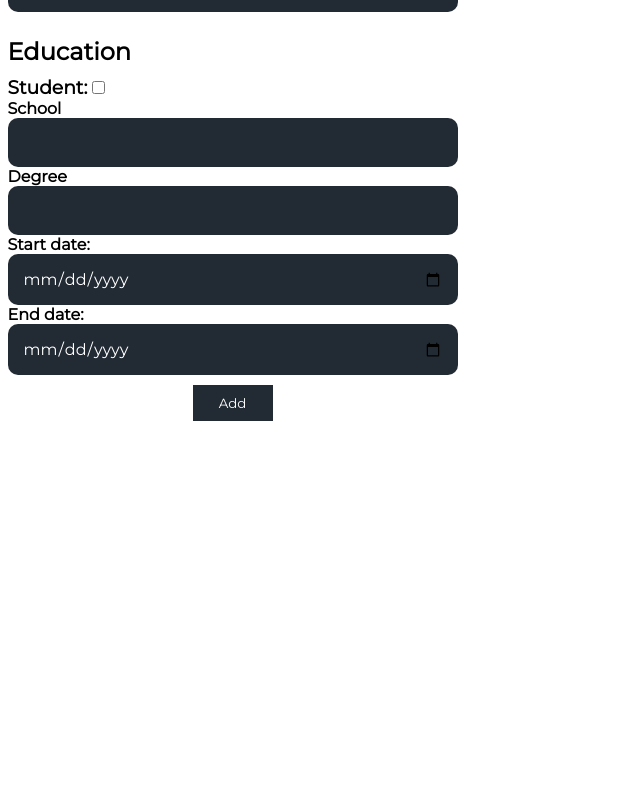
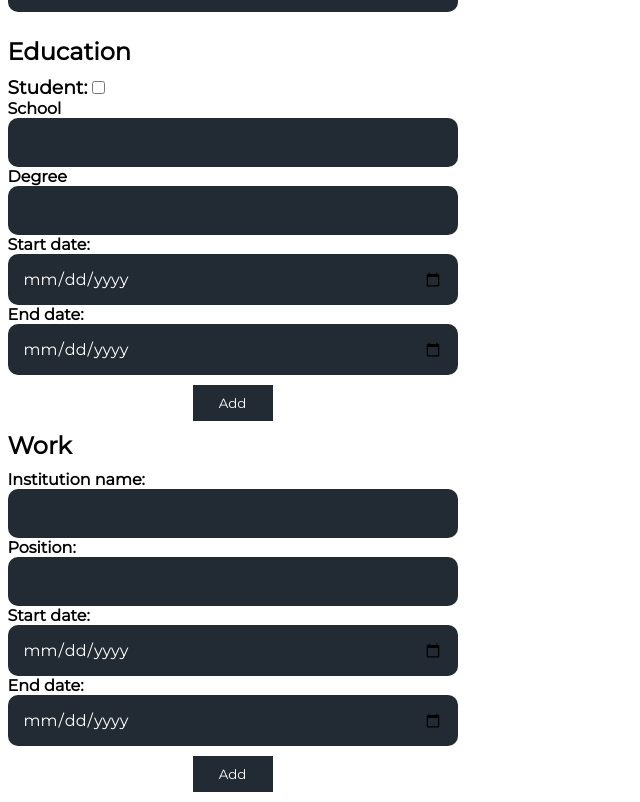
Before and after one commit to urosrelic/cv-app-react, a React (Vite) app: page / in a window 1280 px wide. Shown: the part 1062-1864 px from the top of the page, without its empty margins (0-640 px from the left). Before the commit the page ends 1493 px from the top, so only its background shows below. Built offline with nearby package versions, Linux system fonts and the light colour scheme; a web font is replaced by a local one.

Commit message:
feat: add work section

```diff
--- a/src/App.jsx
+++ b/src/App.jsx
@@ -18,6 +18,8 @@ function App() {
 
   const [educationData, setEducationData] = useState([]);
 
+  const [workData, setWorkData] = useState([]);
+
   console.log(generalData);
 
   return (
@@ -28,6 +30,8 @@ function App() {
           setGeneralData={setGeneralData}
           educationData={educationData}
           setEducationData={setEducationData}
+          workData={workData}
+          setWorkData={setWorkData}
         />
         <Preview generalData={generalData} educationData={educationData} />
       </div>
--- a/src/components/Editor.jsx
+++ b/src/components/Editor.jsx
@@ -1,7 +1,16 @@
 import { Education } from "./Education";
 import { General } from "./General";
+import { Work } from "./Work";
 
-export const Editor = ({ setGeneralData, educationData, setEducationData }) => {
+export const Editor = (props) => {
+  const setGeneralData = props.setGeneralData;
+
+  const educationData = props.educationData;
+  const setEducationData = props.setEducationData;
+
+  const workData = props.workData;
+  const setWorkData = props.setWorkData;
+
   return (
     <div className='editor-container'>
       <General setGeneralData={setGeneralData} />
@@ -9,6 +18,7 @@ export const Editor = ({ setGeneralData, educationData, setEducationData }) => {
         educationData={educationData}
         setEducationData={setEducationData}
       />
+      <Work workData={workData} setWorkData={setWorkData} />
     </div>
   );
 };
--- a/src/components/Education.jsx
+++ b/src/components/Education.jsx
@@ -64,10 +64,7 @@ export const Education = ({ educationData, setEducationData }) => {
         {educationData.map((item) => (
           <div key={item.id} className='submitted-education-item'>
             <p>School: {item.school}</p>
-            <div
-              id='delete-education-item-btn'
-              onClick={() => handleDelete(item.id)}
-            >
+            <div id='delete-btn' onClick={() => handleDelete(item.id)}>
               <i className='fa-solid fa-trash'></i>
             </div>
           </div>
--- /dev/null
+++ b/src/components/Work.jsx
@@ -0,0 +1,87 @@
+import { useState } from "react";
+
+export const Work = ({ workData, setWorkData }) => {
+  const [formData, setFormData] = useState({
+    id: crypto.randomUUID(),
+    institutionName: "",
+    position: "",
+    startDate: "",
+    endDate: "",
+  });
+
+  const handleInputChange = (fieldName, e) => {
+    setFormData((currentData) => ({
+      ...currentData,
+      [fieldName]: e.target.value,
+    }));
+  };
+
+  const handleSubmit = (e) => {
+    e.preventDefault();
+
+    setWorkData((currentData) => [...currentData, formData]);
+  };
+
+  const handleDelete = (id) => {
+    setWorkData((currentData) => currentData.filter((item) => item.id !== id));
+  };
+
+  return (
+    <div className='work-container'>
+      <h2>Work</h2>
+      <div className='submitted-work-data'>
+        {workData.map((item) => (
+          <div key={item.id} className='submitted-work-item'>
+            <p>Institution: {item.institutionName}</p>
+            <div id='delete-btn' onClick={() => handleDelete(item.id)}>
+              <i className='fa-solid fa-trash'></i>
+            </div>
+          </div>
+        ))}
+      </div>
+      <form id='work-entry-form' onSubmit={handleSubmit}>
+        <div className='input-container'>
+          <label htmlFor='institutionName'>Institution name:</label>
+          <input
+            type='text'
+            name='institutionName'
+            value={formData.institutionName}
+            onChange={(e) => handleInputChange("institutionName", e)}
+          />
+        </div>
+        <div className='input-container'>
+          <label htmlFor='position'>Position: </label>
+          <input
+            type='text'
+            name='position'
+            value={formData.position}
+            onChange={(e) => handleInputChange("position", e)}
+          />
+        </div>
+        <div className='input-container'>
+          <label htmlFor='start-date'>Start date:</label>
+          <input
+            type='date'
+            name='start-date'
+            value={formData.startDate}
+            onChange={(e) => handleInputChange("startDate", e)}
+          />
+        </div>
+        <div className='input-container'>
+          <label htmlFor='end-date'>End date:</label>
+          <input
+            type='date'
+            name='end-date'
+            value={formData.endDate}
+            onChange={(e) => handleInputChange("endDate", e)}
+          />
+        </div>
+        <div className='input-container'>
+          <button id='add-entry-btn' type='submit'>
+            Add
+          </button>
+        </div>
+      </form>
+    </div>
+  );
+};
--- a/src/styles.css
+++ b/src/styles.css
@@ -119,16 +119,19 @@
   resize: none;
 }
 
-/* Education */
-.education-container h2 {
+/* Education, Work*/
+.education-container h2,
+.work-container h2 {
   margin-bottom: 10px;
 }
-.submitted-education-data {
+.submitted-education-data,
+.submitted-work-data {
   display: flex;
   flex-direction: column;
 }
 
-.submitted-education-item {
+.submitted-education-item,
+.submitted-work-item {
   padding: 15px;
   margin: 15px 0;
   display: flex;
@@ -141,12 +144,12 @@
   font-size: 24px;
 }
 
-#delete-education-item-btn {
+#delete-btn {
   cursor: pointer;
   transition: ease-in-out 0.2s;
 }
 
-#delete-education-item-btn:hover {
+#delete-btn:hover {
   color: red;
 }
 
```
